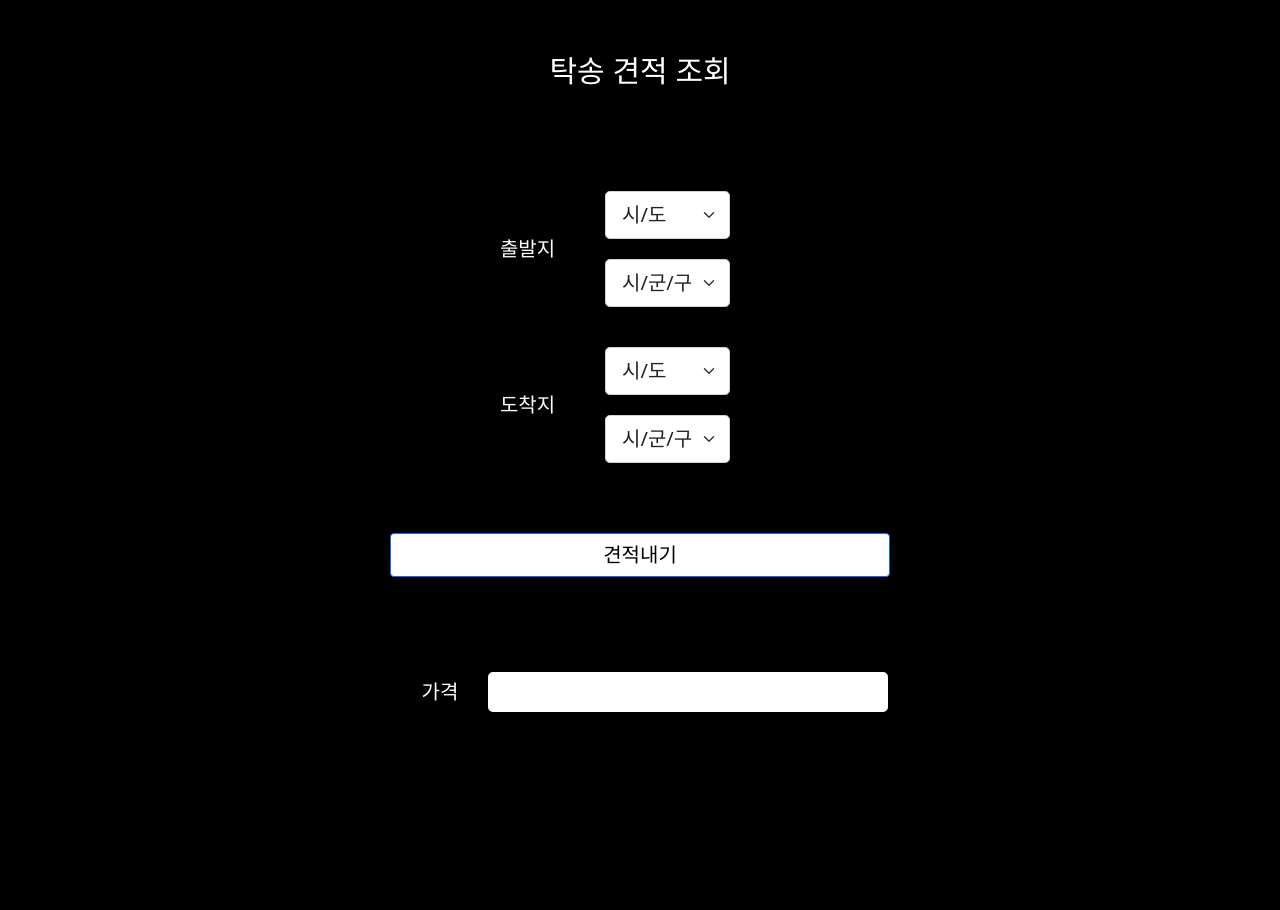
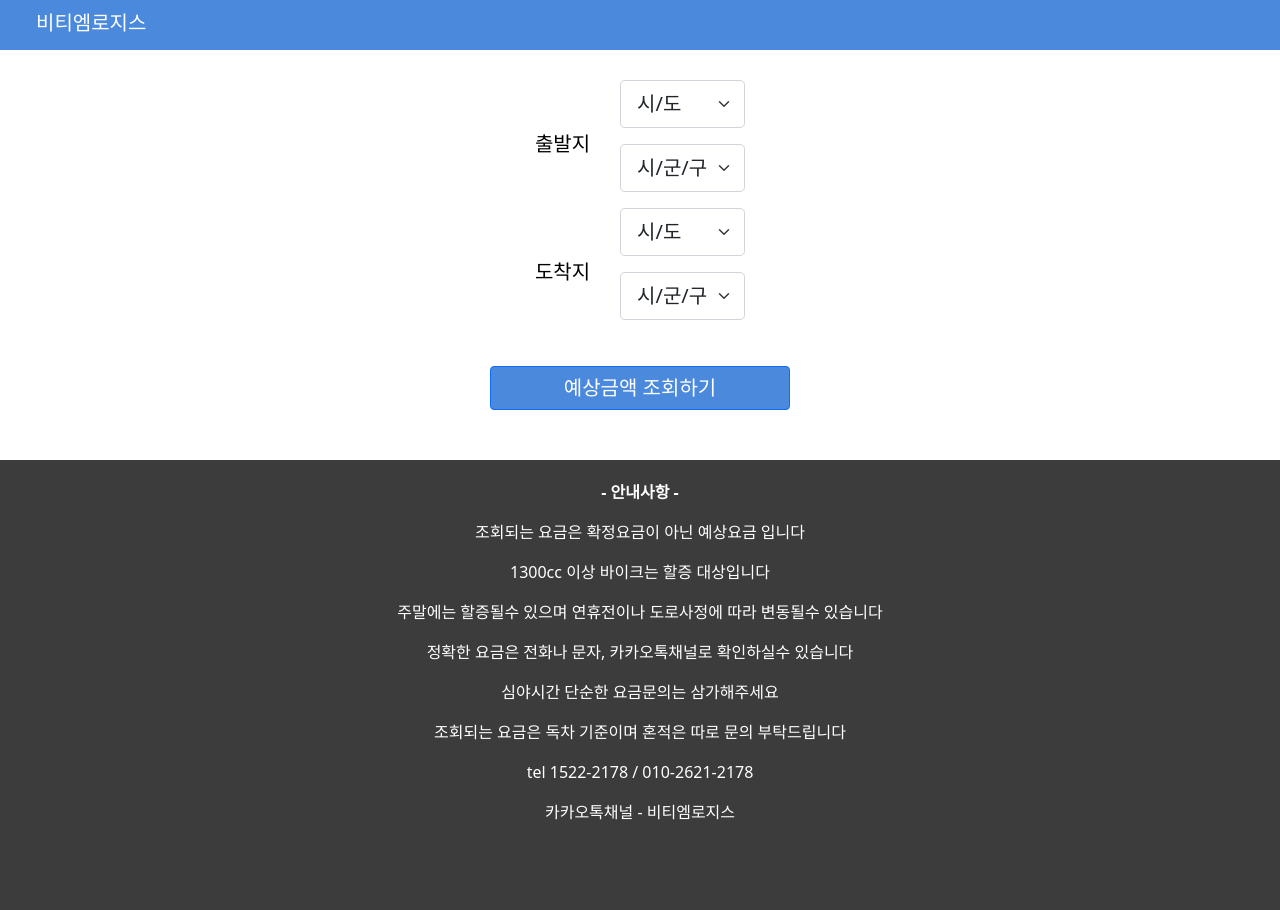
Before and after one commit to jongin159/delivery_cost_system, a Django app: page / in a window 1280 px wide. Before the commit the page ends 712 px from the top, so only its background shows below. Run offline with Django 4.2, Linux system fonts and the light colour scheme; data comes from the database, SQL or seed files in the repository; some libraries are stand-ins or nearby versions.

Commit message:
Add files via upload
1.1 ver

```diff
--- a/static/selectbox.js
+++ b/static/selectbox.js
@@ -118,33 +118,56 @@ function onLoadFunc() {
     }
 
     console.log('start_big_city_Value:' +start_big_city_Value)
-    var price = document.getElementById("price");
-//    console.log(cost)
+
     console.log(start_big_city_Value)
     if (cost) {
-        price.innerHTML = cost;
-        alert(start_big_city_Value + " " + start_small_city_Value + "에서 " + dest_big_city_Value + " " + dest_small_city_Value + "까지 견적은 " + cost + "입니다");
-
+//        alert(start_big_city_Value + " " + start_small_city_Value + "에서 " + dest_big_city_Value + " " + dest_small_city_Value + "까지 예상비용은 " + cost + "입니다");
+          var txt = start_big_city_Value + " " + start_small_city_Value + "에서 " + dest_big_city_Value + " " + dest_small_city_Value + "까지 예상비용은 " + cost + "입니다"
+        Swal.fire({
+                    icon: 'success',
+                    title: txt,
+                    text: '',
+                });
     }
     else if (start_big_city_Value == "시/도"){
-        price.innerHTML = "출발지 시/도를 선택해주세요";
-        alert("출발지 시/도를 선택해주세요");
+//        alert("출발지 시/도를 선택해주세요");
+        Swal.fire({
+                    icon: 'warning',
+                    title: "출발지 시/도를 선택해주세요",
+                    text: '',
+                });
     }
     else if (start_small_city_Value == "시/군/구"){
-        price.innerHTML = "출발지 시/군/구를 선택해주세요";
-        alert("출발지 시/군/구를 선택해주세요");
+//        alert("출발지 시/군/구를 선택해주세요");
+        Swal.fire({
+                    icon: 'warning',
+                    title: "출발지 시/군/구를 선택해주세요",
+                    text: '',
+                });
     }
     else if (dest_big_city_Value == "시/도"){
-        price.innerHTML = "도착지 시/도를 선택해주세요";
-        alert("도착지 시/도를 선택해주세요");
+//        alert("도착지 시/도를 선택해주세요");
+        Swal.fire({
+                    icon: 'warning',
+                    title: "도착지 시/도를 선택해주세요",
+                    text: '',
+                });
     }
     else if (dest_small_city_Value == "시/군/구"){
-        price.innerHTML = "도착지 시/군/구를 선택해주세요";
-        alert("도착지 시/군/구를 선택해주세요");
+//        alert("도착지 시/군/구를 선택해주세요");
+        Swal.fire({
+                    icon: 'warning',
+                    title: "도착지 시/군/구를 선택해주세요",
+                    text: '',
+                });
     }
     else {
-        price.innerHTML = "가격 정보 없음";
-        alert("가격 정보 없음");
+//        alert("가격 정보 없음");
+        Swal.fire({
+                    icon: 'info',
+                    title: "가격 정보 없음",
+                    text: '',
+                });
     }
 
  }
--- a/templates/pybo/main.html
+++ b/templates/pybo/main.html
@@ -6,22 +6,22 @@
     <meta name="viewport" content="width=device-width, initial-scale=1">
     {% load static %}
       <script src="{% static 'selectbox.js' %}" type="text/javascript"></script>
-
+      <script src="https://cdn.jsdelivr.net/npm/sweetalert2@10"></script>
 
     <!-- Bootstrap CSS -->
     <link href="https://cdn.jsdelivr.net/npm/bootstrap@5.1.3/dist/css/bootstrap.min.css" rel="stylesheet" integrity="sha384-1BmE4kWBq78iYhFldvKuhfTAU6auU8tT94WrHftjDbrCEXSU1oBoqyl2QvZ6jIW3" crossorigin="anonymous">
     <!-- Google Font -->
     <link rel="stylesheet" href="https://fonts.googleapis.com/css2?family=Material+Symbols+Outlined:opsz,wght,FILL,GRAD@20..48,100..700,0..1,-50..200" />
-    <title>탁송 견적 조회</title>
+    <title>비티엠로지스</title>
 
   </head>
 
-  <body style="background-color:black; " onload="onLoadFunc()">
+  <body style="background-color:white; " onload="onLoadFunc()">
     <!-- 네비게이션 바 -->
-    <ul class="nav" style="margin:40px; margin-bottom:70px;">
+    <ul class="nav" style="margin-bottom:30px; background-color:rgb(75,137,220); height:50px; padding-left:20px;">
         <li class="nav-item" style="width:100%;">
             <span>
-                <a class="nav-link active" aria-current="page" href="#" style="color:white; font-size:30px; text-align:center;">탁송 견적 조회</a>
+                <a class="nav-link active" aria-current="page" href="#" style="color:black; font-size:20px; color:white; text-align:left;">비티엠로지스</a>
             </span>
 
         </li>
@@ -30,11 +30,11 @@
     <!-- 컨테이너 -->
     <div class="container" style="display:flex; align-items:center; justify-content:center;">
 
-        <div style="color:white; font-size:20px;">
+        <div style="color:black; font-size:20px; margin-right:30px;">
             출발지
         </div>
-        <div style="margin-left:30px; margin-right:30px;">
-            <div class="dropdown" style="margin:20px;">
+        <div style="">
+            <div class="dropdown" style="">
                 <select class="form-select form-select-lg mb-3" aria-label=".form-select-lg example" id="start_big_city" onchange="change_start_city({{small_city_dict}})">
                   <option selected>시/도</option>
                   {% for big_city in big_city_list %}
@@ -42,7 +42,7 @@
                   {% endfor %}
                 </select>
             </div>
-            <div class="dropdown" style="margin:20px;">
+            <div class="dropdown" style="">
                 <select class="form-select form-select-lg mb-3" aria-label=".form-select-lg example" id="start_small_city">
                   <option selected>시/군/구</option>
                 </select>
@@ -50,16 +50,16 @@
 
         </div>
 
+
     </div>
 
-        <!-- 컨테이너 -->
+<!--        &lt;!&ndash; 컨테이너 &ndash;&gt;-->
     <div class="container" style="display:flex; align-items:center; justify-content:center;">
-
-        <div style="color:white; font-size:20px;">
+        <div style="color:black; font-size:20px; margin-right:30px;">
             도착지
         </div>
-        <div style="margin-left:30px; margin-right:30px;">
-            <div class="dropdown" style="margin:20px;">
+        <div style="">
+            <div class="dropdown" style="">
               <select class="form-select form-select-lg mb-3" aria-label=".form-select-lg example" id="dest_big_city" onchange="change_dest_city({{small_city_dict}})">
                   <option selected>시/도</option>
                   {% for big_city in big_city_list %}
@@ -70,30 +70,43 @@
 <!--                  <option value="3">Three</option>-->
                 </select>
             </div>
-            <div class="dropdown" style="margin:20px;">
+            <div class="dropdown" style="">
               <select class="form-select form-select-lg mb-3" aria-label=".form-select-lg example" id="dest_small_city" >
                   <option selected>시/군/구</option>
                 </select>
             </div>
         </div>
 
+
     </div>
 
-    <div class="container" style="display:flex; align-items:center; justify-content:center; margin-top:50px;">
-        <div class="d-grid gap-2" style="width:500px;">
-          <button class="btn btn-primary" style="background-color:white; color:black; font-size:20px;" type="button"; onclick="get_cost({{cost_info_list}})">견적내기</button>
+    <div class="container" style="display:flex; align-items:center; justify-content:center; margin-top:30px;">
+        <div class="d-grid gap-2" style="width:300px;">
+          <button class="btn btn-primary" style=" background-color:rgb(75,137,220); color:white; font-size:20px;" type="button"; onclick="get_cost({{cost_info_list}})">예상금액 조회하기</button>
         </div>
     </div>
 
-    <div class="container" style="display:flex; align-items:center; justify-content:center; margin-top:70px;">
+    <div style="height:450px; background-color:rgb(60,60,60); margin-top:50px; color:white; padding:20px; text-align:center;">
+        <p><strong>- 안내사항 -</strong></p>
+        <p>조회되는 요금은 확정요금이 아닌 예상요금 입니다</p>
+        <p>1300cc 이상 바이크는 할증 대상입니다</p>
+        <p>주말에는 할증될수 있으며 연휴전이나 도로사정에 따라 변동될수 있습니다</p>
+        <p>정확한 요금은 전화나 문자, 카카오톡채널로 확인하실수 있습니다</p>
+        <p>심야시간 단순한 요금문의는 삼가해주세요</p>
+        <p>조회되는 요금은 독차 기준이며 혼적은 따로 문의 부탁드립니다</p>
+        <p>tel 1522-2178 / 010-2621-2178</p>
+        <p>카카오톡채널 - 비티엠로지스</p>
+    </div>
 
-        <div style="color:white; font-size:20px; margin:30px;">
-            가격
-        </div>
-        <div class="d-grid gap-2" style="width:400px; height:40px; padding-top:5px; background-color:white; text-align:center; font-size:20px; border-radius:5px;" id="price">
-<!--          10만원-->
-        </div>
-    </div>
+<!--    <div class="container" style="display:flex; align-items:center; justify-content:center; margin-top:70px;">-->
+
+<!--        <div style="color:white; font-size:20px; margin:30px;">-->
+<!--            가격-->
+<!--        </div>-->
+<!--        <div class="d-grid gap-2" style="width:400px; height:40px; padding-top:5px; background-color:white; text-align:center; font-size:20px; border-radius:5px;" id="price">-->
+<!--&lt;!&ndash;          10만원&ndash;&gt;-->
+<!--        </div>-->
+<!--    </div>-->
 
 
     <!-- Optional JavaScript; choose one of the two! -->
```
